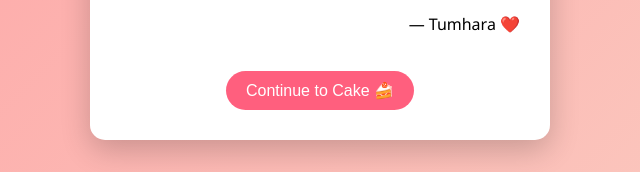
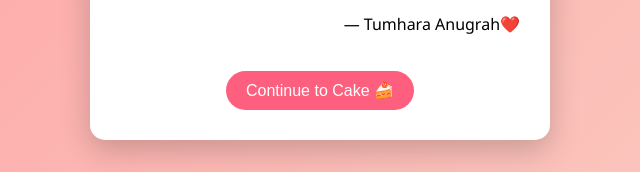
Before and after one commit to Kashish01102005/Birthday, a plain HTML site: page index.html in a window 1280 px wide. Both pictures are taken after a click on the button "Open Gift 🎁". Shown: the part 482-654 px from the top of the page, 320-960 px from the left. Drawn offline with Linux system fonts and the light colour scheme.

Commit message:
Update index.html

```diff
--- a/index.html
+++ b/index.html
@@ -23,10 +23,10 @@
         Anugrah bless you 👽🖐🏻, and always stay mine 🥹.
         Be happy on this special day, my rasmalai 🫠🎀.
         Mwaahhhhhhhhhhhhh 💋💋💋🎀🫶🏻 and loooove youuuuu forever and ever 😭💕.
-I hope your day goes amazingly well, babyyyyyyy 😽💌.
+      I hope your day goes amazingly well, babyyyyyyy 😽💌.
 
     </p>
-    <p style="text-align:right;">— Tumhara ❤️</p>
+    <p style="text-align:right;">— Tumhara Anugrah❤️</p>
     <button onclick="nextScreen('screen3')">Continue to Cake 🍰</button>
 </div>
 
```
